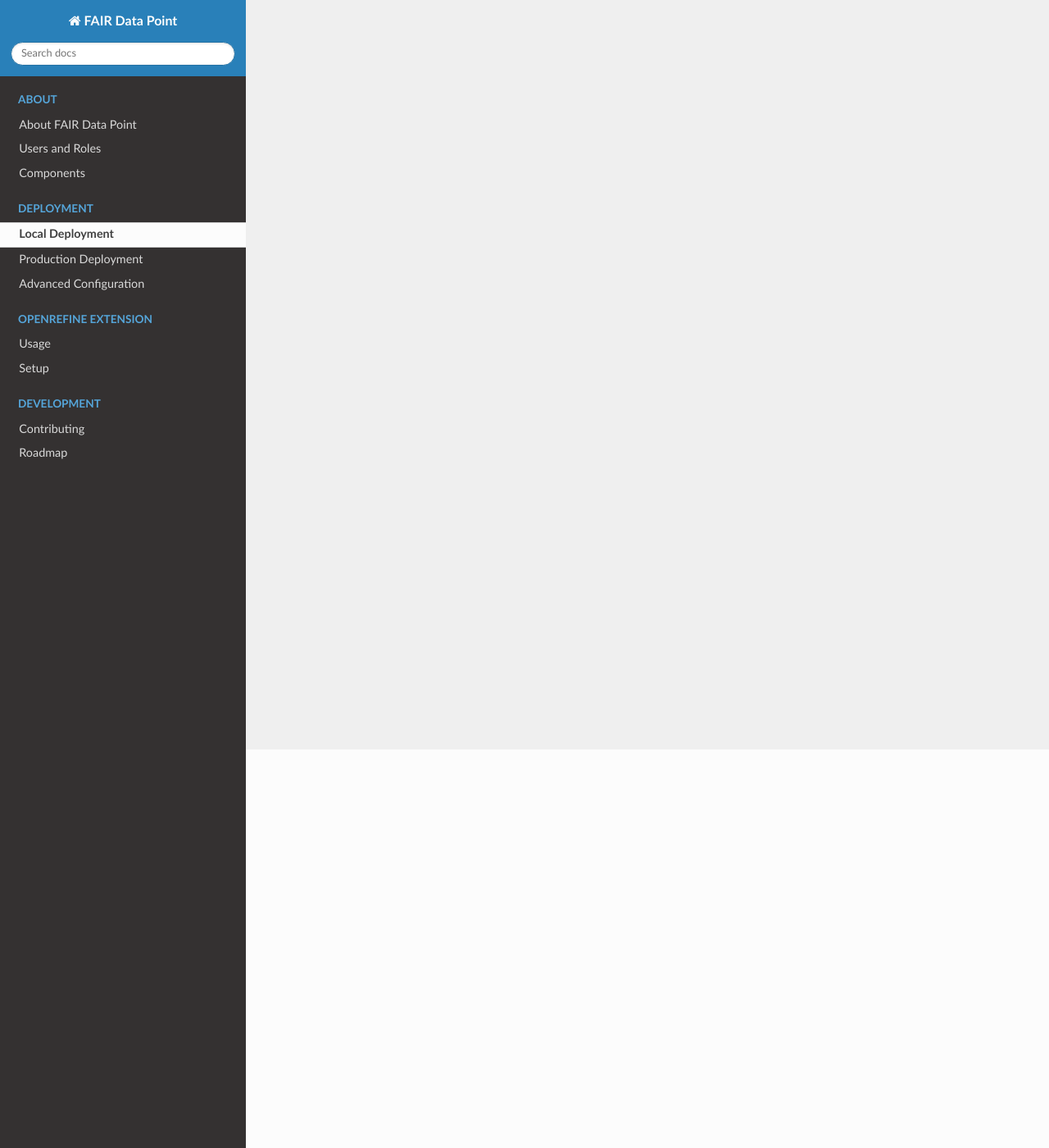
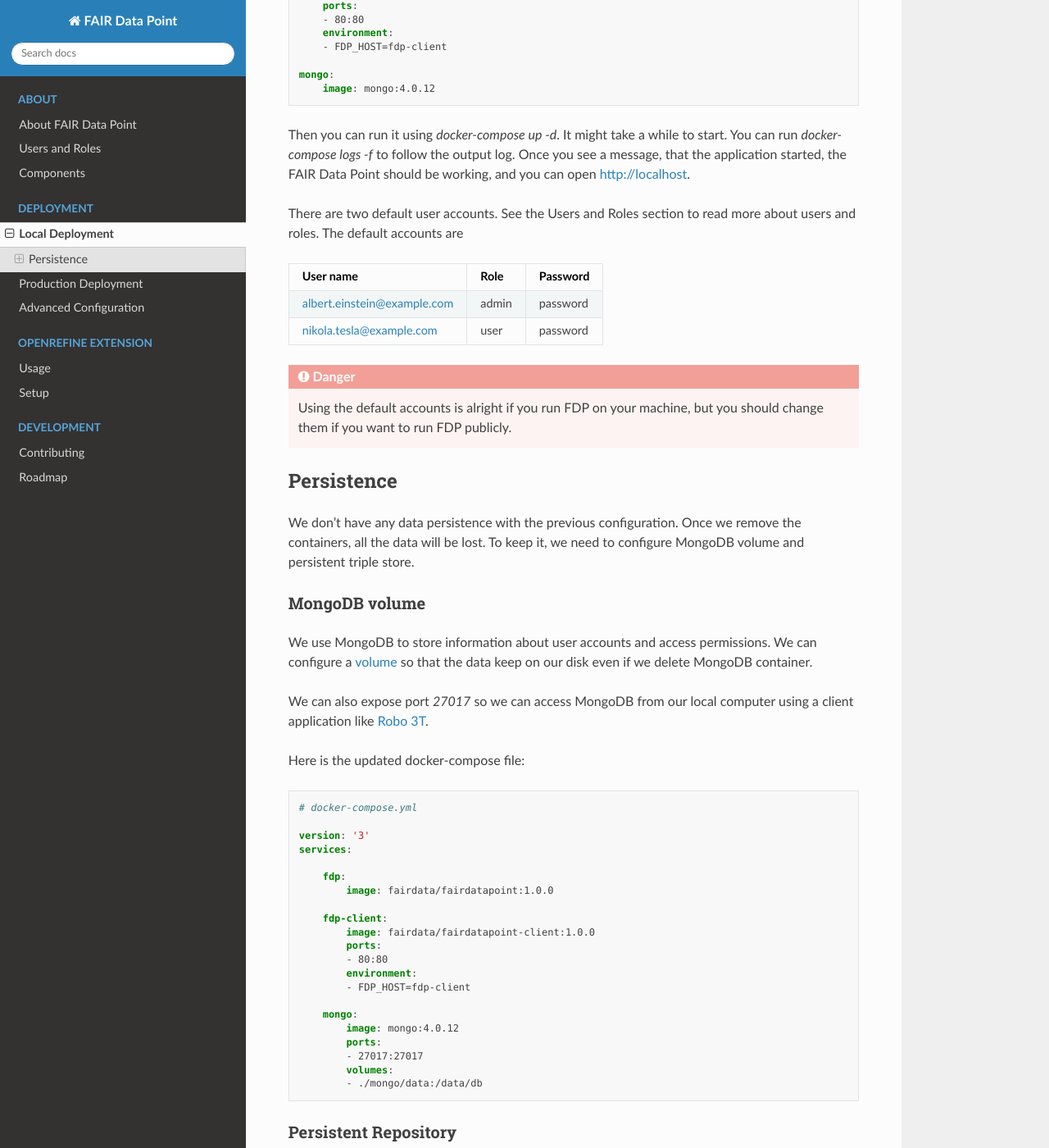
Before and after one commit to FAIRDataTeam/FAIRDataPoint-Docs, a Sphinx documentation site: the page built from docs/deployment/local-deployment.rst, in a window 1280 px wide and 1400 px high, scrolled down 486 px. Shown: the whole window at 82% size. Built offline with Sphinx 7.4.7 and the Read the Docs theme 2.0.0, drawn with Linux system fonts in a browser that asks for light colours; some of the changed text lies outside the part shown.

Commit message:
Add Local Deployment

```diff
--- a/docs/deployment/local-deployment.rst
+++ b/docs/deployment/local-deployment.rst
@@ -1,3 +1,134 @@
 ****************
 Local Deployment
 ****************
+
+FAIR Data Point is distributed in Docker images. For a simple local deployment, you need to run `fairdatapoint`, `fairdatapoint-client` and `mongo` images. See the Components to read more about what each image is for.
+
+Here is an example of the simplest `Docker Compose <https://docs.docker.com/compose/>`__ configuration to run FDP.
+
+.. code :: yaml
+
+    # docker-compose.yml
+
+    version: '3'
+    services:
+
+    fdp:
+        image: fairdata/fairdatapoint:1.0.0
+
+    fdp-client:
+        image: fairdata/fairdatapoint-client:1.0.0
+        ports:
+        - 80:80
+        environment:
+        - FDP_HOST=fdp-client
+
+    mongo:
+        image: mongo:4.0.12
+
+
+Then you can run it using `docker-compose up -d`. It might take a while to start. You can run `docker-compose logs -f` to follow the output log. Once you see a message, that the application started, the FAIR Data Point should be working, and you can open http://localhost.
+
+
+There are two default user accounts. See the Users and Roles section to read more about users and roles. The default accounts are
+
++-----------------------------+-------+----------+
+| User name                   | Role  | Password |
++=============================+=======+==========+
+| albert.einstein@example.com | admin | password |
++-----------------------------+-------+----------+
+| nikola.tesla@example.com    | user  | password |
++-----------------------------+-------+----------+
+
+.. DANGER::
+
+    Using the default accounts is alright if you run FDP on your machine, but you should change them if you want to run FDP publicly.
+
+
+Persistence
+===========
+
+We don't have any data persistence with the previous configuration. Once we remove the containers, all the data will be lost. To keep it, we need to configure MongoDB volume and persistent triple store.
+
+
+MongoDB volume
+--------------
+
+We use MongoDB to store information about user accounts and access permissions. We can configure a `volume <https://docs.docker.com/storage/volumes/>`__ so that the data keep on our disk even if we delete MongoDB container.
+
+We can also expose port `27017` so we can access MongoDB from our local computer using a client application like `Robo 3T <https://robomongo.org>`__.
+
+Here is the updated docker-compose file:
+
+.. code :: yaml
+
+    # docker-compose.yml
+
+    version: '3'
+    services:
+
+        fdp:
+            image: fairdata/fairdatapoint:1.0.0
+
+        fdp-client:
+            image: fairdata/fairdatapoint-client:1.0.0
+            ports:
+            - 80:80
+            environment:
+            - FDP_HOST=fdp-client
+
+        mongo:
+            image: mongo:4.0.12
+            ports:
+            - 27017:27017
+            volumes:
+            - ./mongo/data:/data/db
+
+
+Persistent Repository
+-----------------------
+
+FAIR Data Point uses repositories to store the metadata. By default, it uses the in-memory store, which means that the data is lost after the FDP is stopped.
+
+In this example, we will configure the native store (which stores the metadata into a folder on the file system) and use that folder as a volume so that the data will persist on our disk. See Advanced Configuration for other repository options.
+
+First of all, we need to create a new file `application-production.yml`. We will use this file to configure the repository and mount it as a read-only volume to the `fdp` container. This file can be used for other configuration, see Advanced Configuration for more details.
+
+
+.. code :: yaml
+
+    # application-production.yml
+
+    repository:
+        type: 2
+        native:
+            dir: /rdfdata
+
+We now need to add two new volumes for the `fdp` container. One for the configuration file and the other one for the native store data.
+
+.. code :: yaml
+
+    # docker-compose.yml
+
+    version: '3'
+    services:
+
+        fdp:
+            image: fairdata/fairdatapoint:1.0.0
+            volumes:
+            - ./application-production.yml:/fdp/application-production.yml:ro
+            - ./rdfdata:/rdfdata
+
+        fdp-client:
+            image: fairdata/fairdatapoint-client:1.0.0
+            ports:
+            - 80:80
+            environment:
+            - FDP_HOST=fdp-client
+
+        mongo:
+            image: mongo:4.0.12
+            ports:
+            - 27017:27017
+            volumes:
+            - ./mongo/data:/data/db
```
